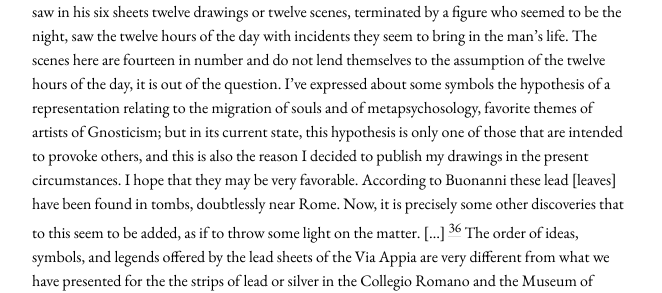
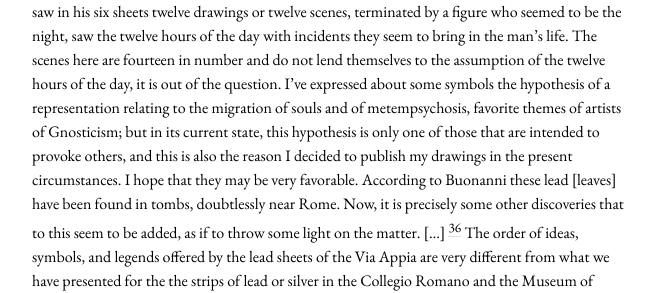
Before and after one commit to ryanfb/etc, a Jekyll site: the page built from _posts/2015-02-10-a_curious_metal_codex_in_the_baths_of_diocletian.md, in a window 1280 px wide and 900 px high, scrolled down 21524 px. Shown: the part 307-600 px from the top of the window, without its empty margins (328-990 px from the left). Built offline with Jekyll 4.4.1, drawn with Linux system fonts in a browser that asks for light colours; nearby versions of some CDN libraries; some of the changed text lies outside the part shown.

Commit message:
Metempsychosis

```diff
--- a/_posts/2015-02-10-a_curious_metal_codex_in_the_baths_of_diocletian.md
+++ b/_posts/2015-02-10-a_curious_metal_codex_in_the_baths_of_diocletian.md
@@ -264,7 +264,7 @@ Chronological Bibliography
   >
   > Finally, the seventh sheet provides again a human character, half-dressed and half-lying in front of a bird that looks in front of the arms of the just-mentioned, and on the reverse the head of an old person rather like a young woman, holding in their right arm a kind of scarf on their head and recalling in their pose the Starry Night of Greek monuments, having on their left a fairly well drawn bull in a few lines.
   > Below, in the inscription, one sees the planetary sign of Jupiter, and rather than the head of an old person, with the sort of rod on which is resting the character with the flying scarf or coat, one is tempted to see the beautiful [Europa](http://en.wikipedia.org/wiki/Europa_%28mythology%29).
-  > As it stands, the explanation of these sheets is still bristling with difficulties such that we should not even try. Montfaucon, who saw in his six sheets twelve drawings or twelve scenes, terminated by a figure who seemed to be the night, saw the twelve hours of the day with incidents they seem to bring in the man's life. The scenes here are fourteen in number and do not lend themselves to the assumption of the twelve hours of the day, it is out of the question. I've expressed about some symbols the hypothesis of a representation relating to the migration of souls and of metapsychosology, favorite themes of artists of Gnosticism; but in its current state, this hypothesis is only one of those that are intended to provoke others, and this is also the reason I decided to publish my drawings in the present circumstances. I hope that they may be very favorable.
+  > As it stands, the explanation of these sheets is still bristling with difficulties such that we should not even try. Montfaucon, who saw in his six sheets twelve drawings or twelve scenes, terminated by a figure who seemed to be the night, saw the twelve hours of the day with incidents they seem to bring in the man's life. The scenes here are fourteen in number and do not lend themselves to the assumption of the twelve hours of the day, it is out of the question. I've expressed about some symbols the hypothesis of a representation relating to the migration of souls and of metempsychosis, favorite themes of artists of Gnosticism; but in its current state, this hypothesis is only one of those that are intended to provoke others, and this is also the reason I decided to publish my drawings in the present circumstances. I hope that they may be very favorable.
   > According to Buonanni these lead [leaves] have been found in tombs, doubtlessly near Rome. Now, it is precisely some other discoveries that to this seem to be added, as if to throw some light on the matter.
   > [...] [^excursioncurses]
   > The order of ideas, symbols, and legends offered by the lead sheets of the Via Appia are very different from what we have presented for the the strips of lead or silver in the Collegio Romano and the Museum of Karlsruhe.
```
Also changed, not shown: other parts of _posts/2015-02-10-a_curious_metal_codex_in_the_baths_of_diocletian.md (+1 -1 lines).
